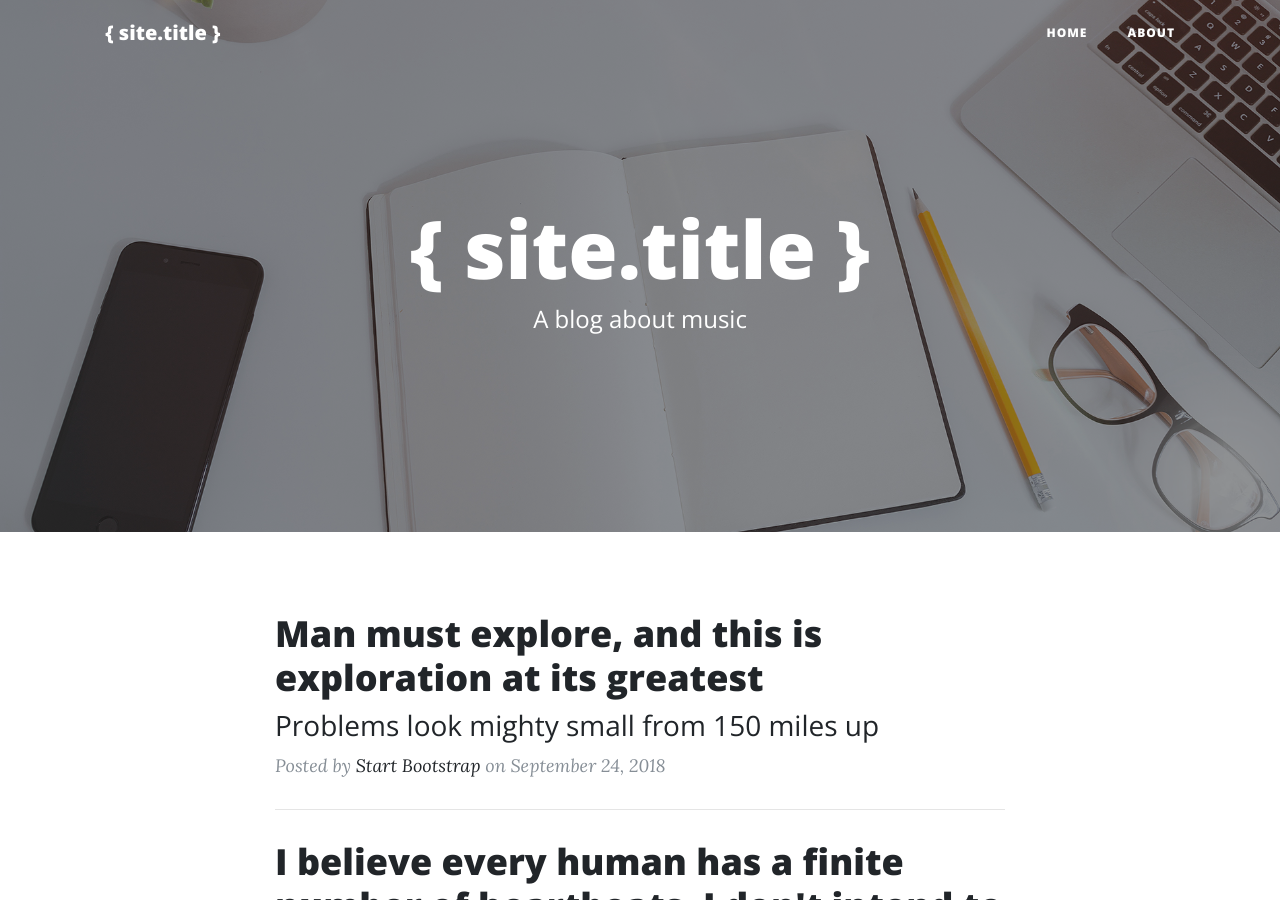
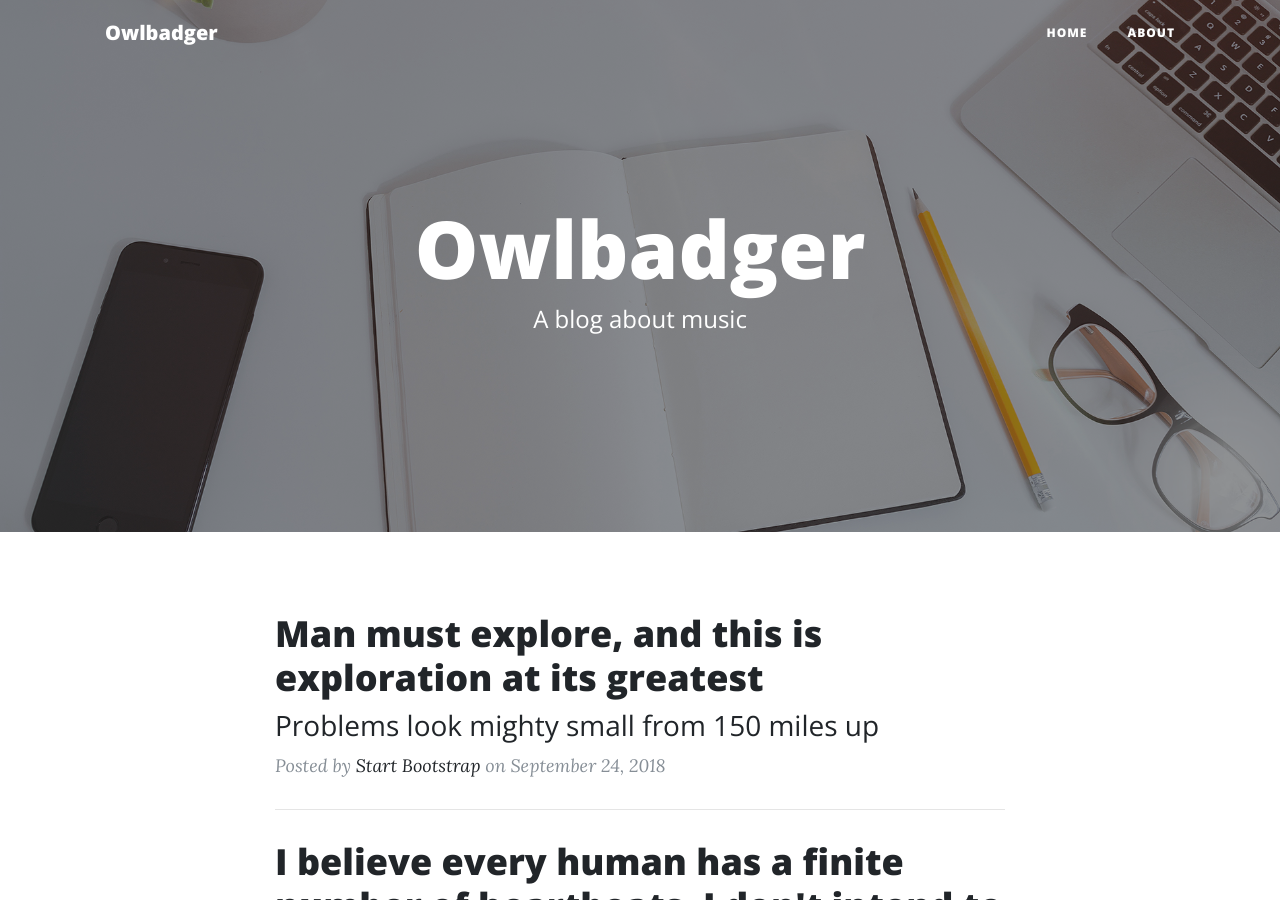
Before and after one commit to mikehadlow/owlbadger, a Jekyll site: the page built from docs/index.html, in a window 1280 px wide and 900 px high. Built offline with Jekyll 4.4.1, drawn with Linux system fonts in a browser that asks for light colours.

Commit message:
Fix jekyll variable use.

```diff
--- a/docs/_layouts/default.html
+++ b/docs/_layouts/default.html
@@ -8,7 +8,7 @@
     <meta name="description" content="">
     <meta name="author" content="">
 
-    <title>{ site.title }</title>
+    <title>{{ site.title }}</title>
 
     <!-- Bootstrap core CSS -->
     <link href="vendor/bootstrap/css/bootstrap.min.css" rel="stylesheet">
@@ -28,7 +28,7 @@
     <!-- Navigation -->
     <nav class="navbar navbar-expand-lg navbar-light fixed-top" id="mainNav">
       <div class="container">
-        <a class="navbar-brand" href="index.html">{ site.title }</a>
+        <a class="navbar-brand" href="index.html">{{ site.title }}</a>
         <button class="navbar-toggler navbar-toggler-right" type="button" data-toggle="collapse" data-target="#navbarResponsive" aria-controls="navbarResponsive" aria-expanded="false" aria-label="Toggle navigation">
           Menu
           <i class="fa fa-bars"></i>
@@ -53,7 +53,7 @@
         <div class="row">
           <div class="col-lg-8 col-md-10 mx-auto">
             <div class="site-heading">
-              <h1>{ site.title }</h1>
+              <h1>{{ site.title }}</h1>
               <span class="subheading">A blog about music</span>
             </div>
           </div>
```
